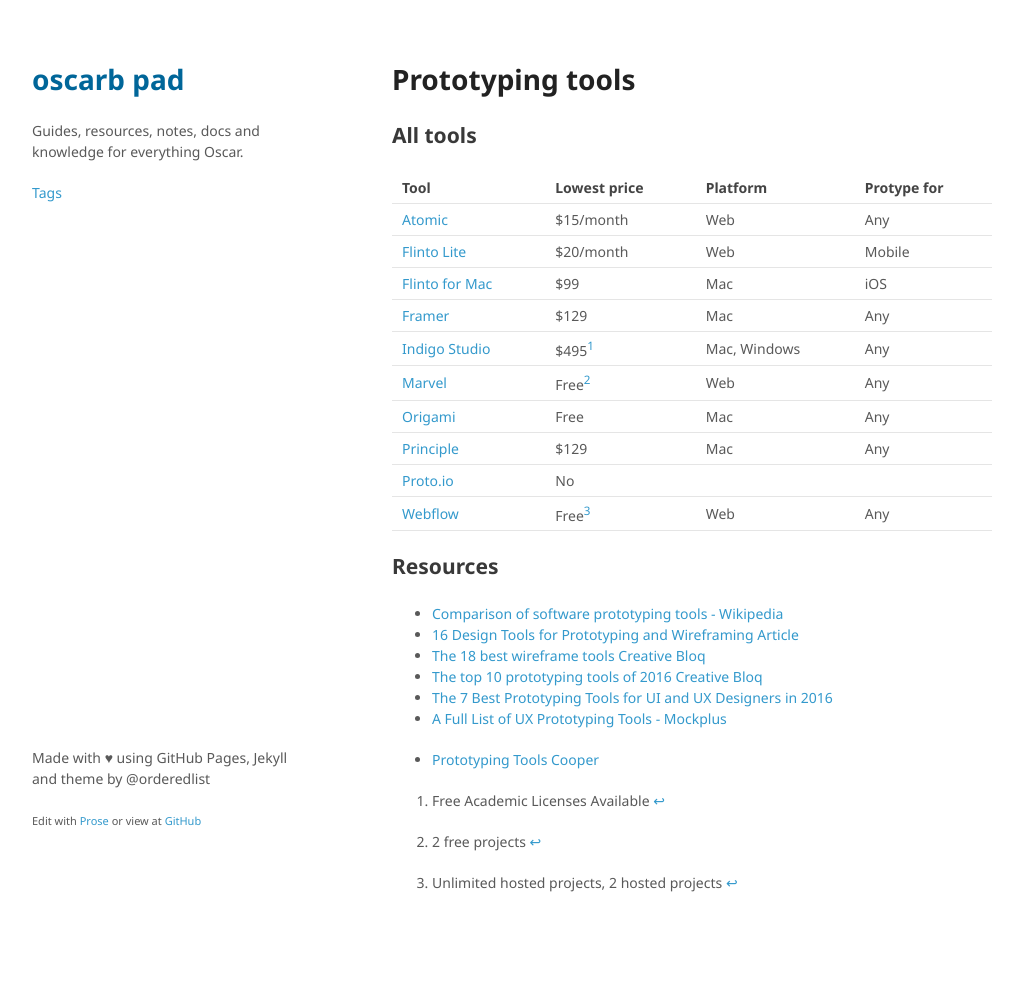
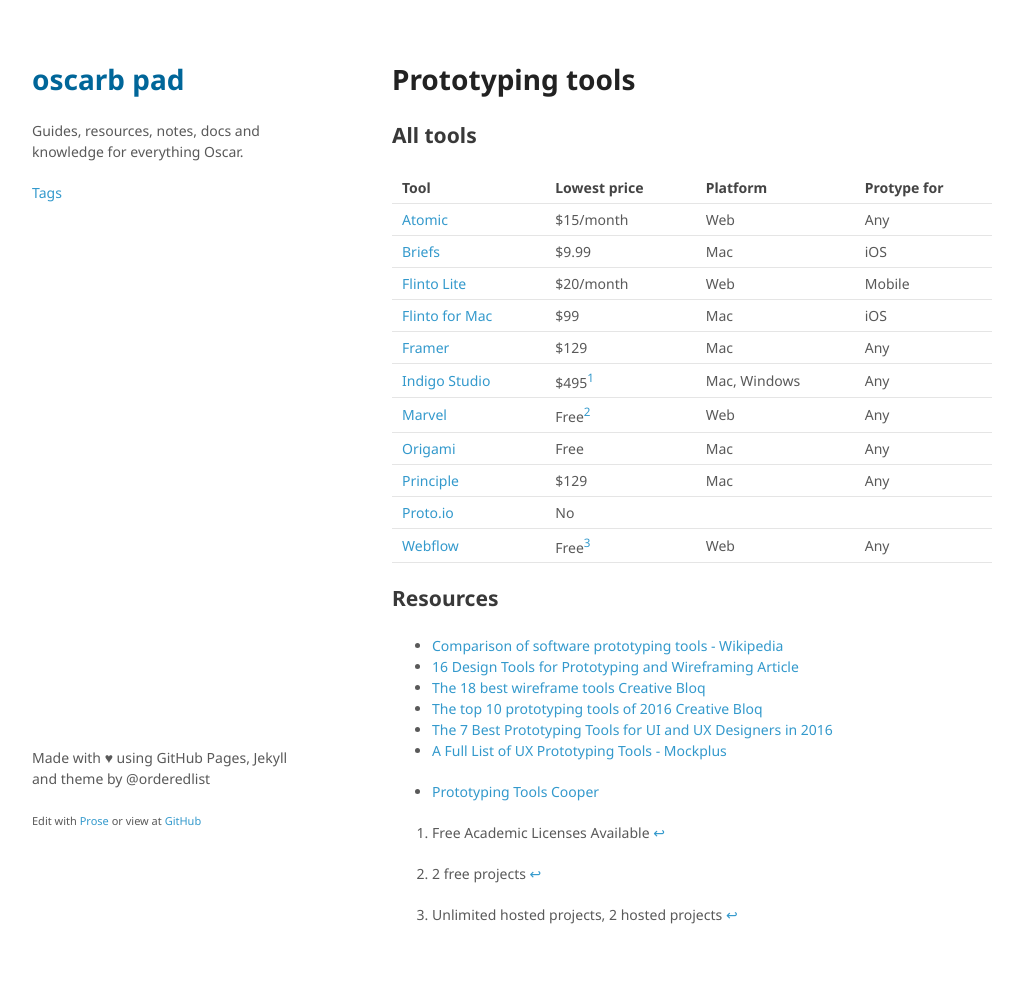
Before and after one commit to oscarb/pad, a Jekyll site: the page built from _docs/prototyping.md, in a window 1280 px wide. Shown: the whole page, without its empty margins (128-1151 px from the left). Built offline with Jekyll 4.4.1, drawn with Linux system fonts in a browser that asks for light colours; some web fonts are replaced; before the commit the page ends 963 px from its top, so only the background shows below that.

Commit message:
Updated prototyping.md

```diff
--- a/_docs/prototyping.md
+++ b/_docs/prototyping.md
@@ -16,6 +16,7 @@ published: true
 Tool | Lowest price | Platform | Protype for
 -----|------|---------
 [Atomic](https://atomic.io/) | $15/month | Web | Any
+[Briefs](http://giveabrief.com/) | $9.99 | Mac | iOS
 [Flinto Lite](https://www.flinto.com/) | $20/month | Web | Mobile
 [Flinto for Mac](https://www.flinto.com/mac) | $99 | Mac | iOS
 [Framer](https://framerjs.com/) | $129 | Mac | Any
```
